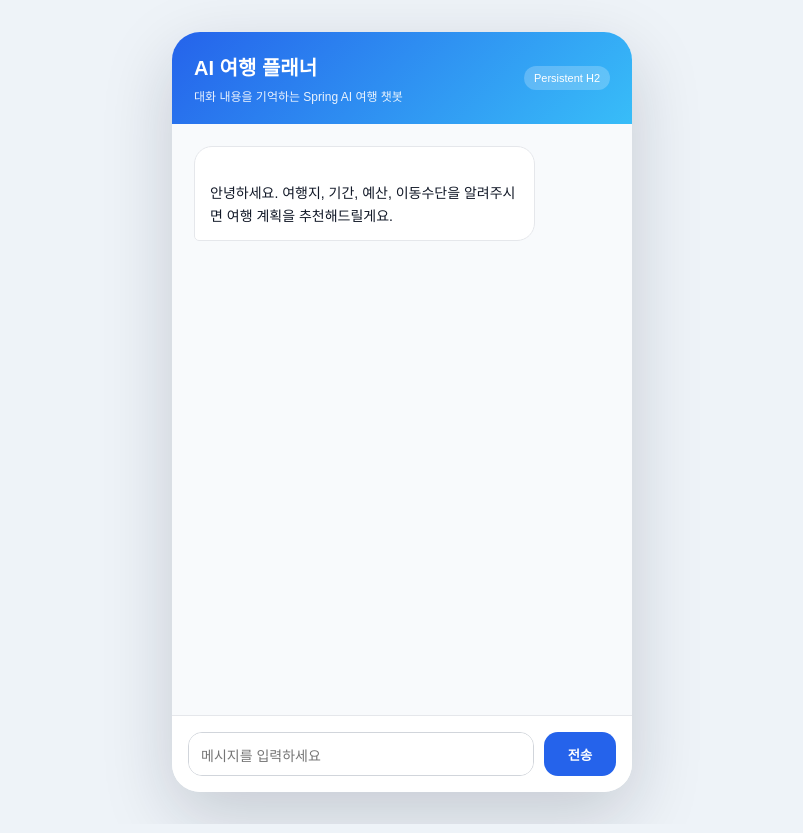
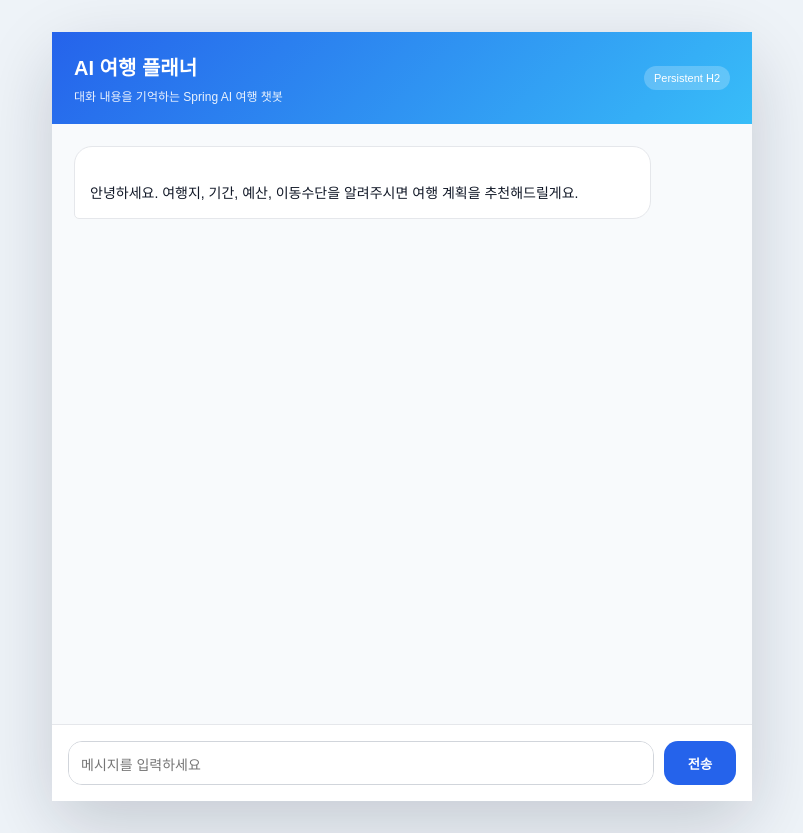
Before and after one commit to narxkim/spring-assignment, a Spring Boot app: page / in a window 1280 px wide. Shown: the whole page, without its empty margins (238-1041 px from the left). Run offline with Spring Boot 4, Linux system fonts and the light colour scheme.

Commit message:
fix: 예시 이미지 추가

```diff
--- a/day3-advisor-memory/src/main/resources/static/index.html
+++ b/day3-advisor-memory/src/main/resources/static/index.html
@@ -33,6 +33,7 @@
     </div>
 </div>
 
+<script src="https://cdn.jsdelivr.net/npm/marked/marked.min.js"></script>
 <script src="/travel.js"></script>
 </body>
 </html>
--- a/day3-advisor-memory/src/main/resources/static/travel.css
+++ b/day3-advisor-memory/src/main/resources/static/travel.css
@@ -13,17 +13,18 @@ body {
     min-height: 100vh;
     display: flex;
     justify-content: center;
-    align-items: center;
+    align-items: flex-start;
     padding: 32px;
 }
 
 .chat-app {
-    width: 460px;
-    height: 760px;
+    width: 700px;
+    min-height: 720px;
+    height: auto;
     background: #ffffff;
     border-radius: 28px;
     box-shadow: 0 24px 70px rgba(15, 23, 42, 0.18);
-    overflow: hidden;
+    overflow: visible;
     display: flex;
     flex-direction: column;
 }
@@ -58,13 +59,14 @@ body {
 
 .chat-messages {
     flex: 1;
+    min-height: 600px;
     padding: 22px;
     background: #f8fafc;
     overflow-y: auto;
 }
 
 .message {
-    max-width: 82%;
+    max-width: 88%;
     padding: 13px 15px;
     margin-bottom: 14px;
     border-radius: 18px;
@@ -146,3 +148,35 @@ body {
 .chat-input-area button:hover {
     background: #1d4ed8;
 }
+
+
+.message.bot h1,
+.message.bot h2,
+.message.bot h3,
+.message.bot h4{
+    margin-top:18px;
+    margin-bottom:10px;
+}
+
+.message.bot p{
+    margin:10px 0;
+    line-height:1.8;
+}
+
+.message.bot ul{
+    padding-left:22px;
+}
+
+.message.bot li{
+    margin:8px 0;
+}
+
+.message.bot strong{
+    color:#2563eb;
+}
+
+.message.bot code{
+    background:#eef2ff;
+    padding:2px 6px;
+    border-radius:6px;
+}
--- a/day3-advisor-memory/src/main/resources/static/travel.js
+++ b/day3-advisor-memory/src/main/resources/static/travel.js
@@ -73,9 +73,15 @@ async function sendMessage() {
 }
 
 function appendMessage(text, type) {
+
     const div = document.createElement("div");
     div.className = `message ${type}`;
-    div.textContent = text;
+
+    if (type.includes("bot")) {
+        div.innerHTML = marked.parse(text);
+    } else {
+        div.textContent = text;
+    }
 
     messages.appendChild(div);
     messages.scrollTop = messages.scrollHeight;
```
Also changed, not shown: day3-advisor-memory/README.md (added), day3-advisor-memory/images/travel-planner.png (added).
